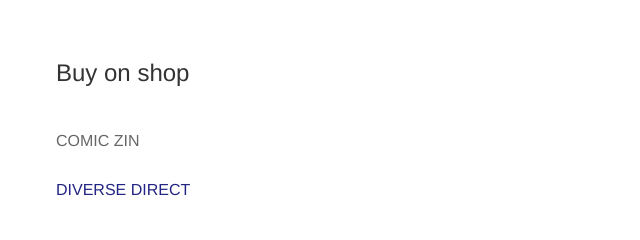
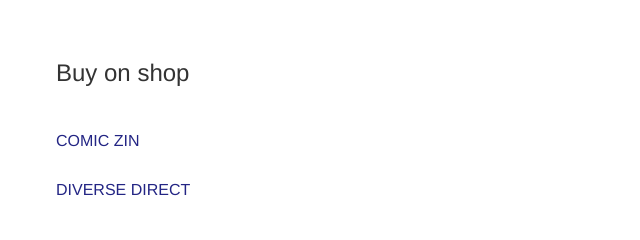
Before and after one commit to daisyworld/daisyworld.github.io, a website: page dswd3/index.html in a window 1280 px wide. Shown: the part 1220-1460 px from the top of the page, 164-804 px from the left. Drawn offline with Linux system fonts and the light colour scheme; a small style sheet from the web is missing.

Commit message:
ZINのURL追加

```diff
--- a/dswd3/index.html
+++ b/dswd3/index.html
@@ -74,7 +74,7 @@
   <article id="buy">
     <h2>Buy on shop</h2>
     <ul class="links">
-      <li>COMIC ZIN</li>
+      <li><a href="http://shop.comiczin.jp/products/detail.php?product_id=27358" target="_blank">COMIC ZIN</a></li>
       <li><a href="https://diverse.direct/daisyworld/dswd3/" target="_blank">DIVERSE DIRECT</a></li>
     </ul>
   </article>
```
